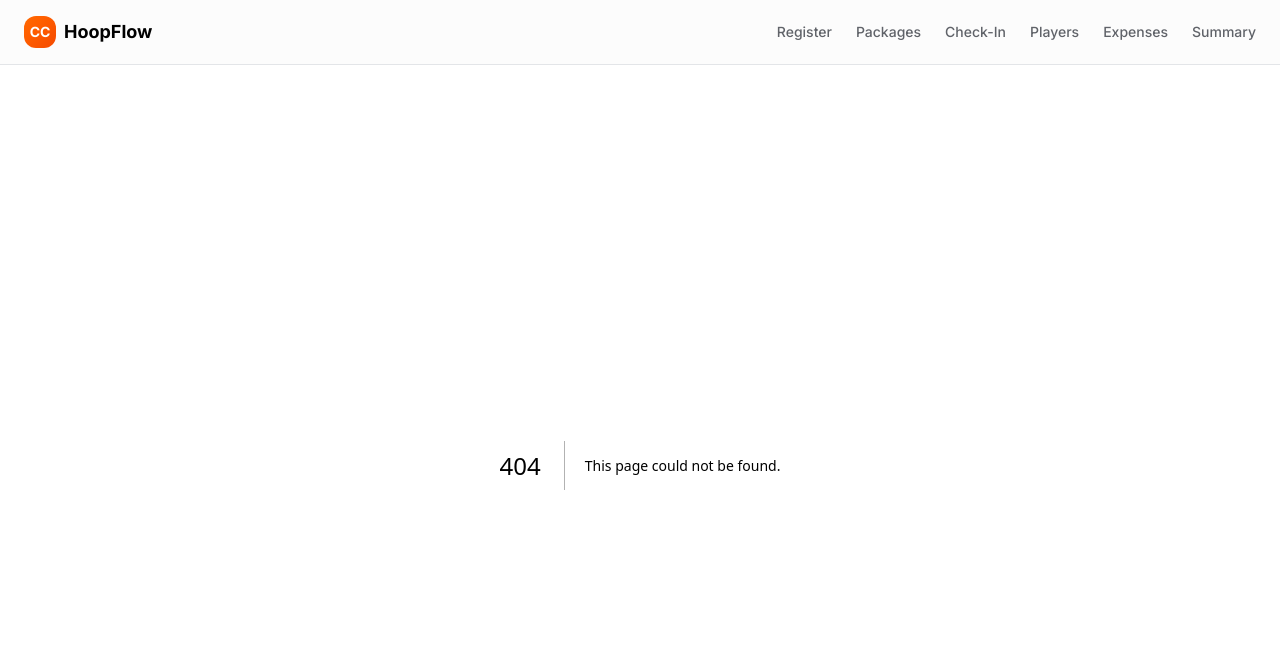
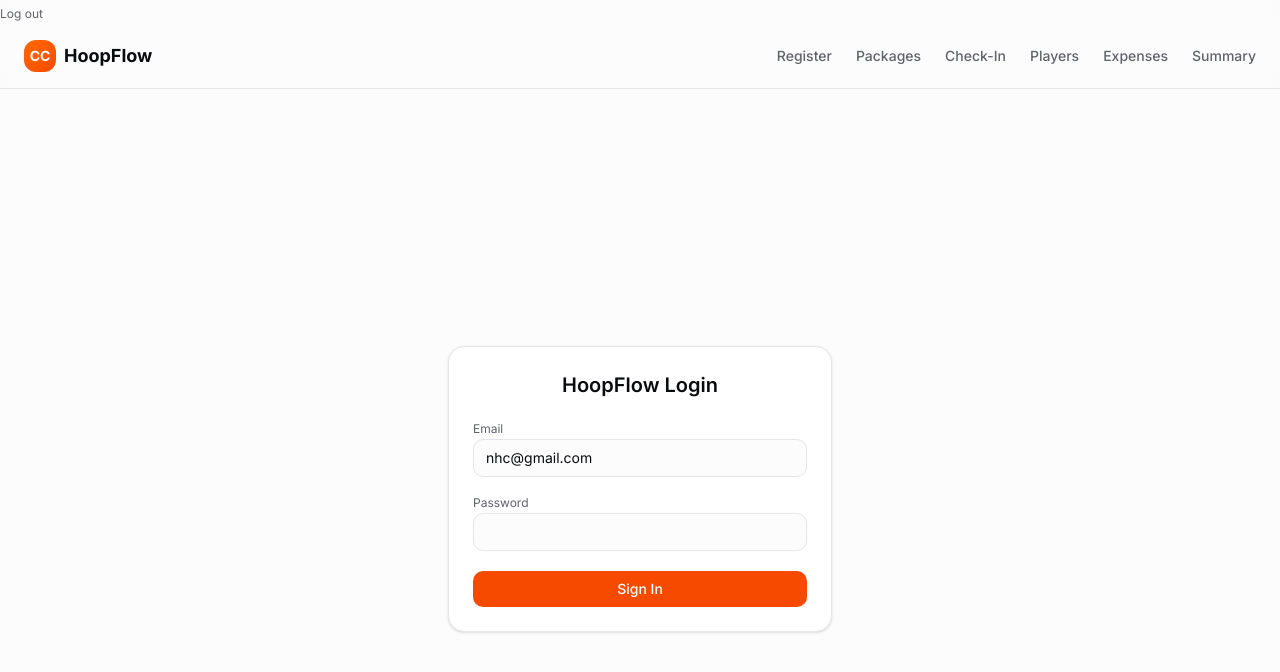
Before and after one commit to HamzahM03/COACH_MANAGER_NHC, a Next.js app in the folder camp-coach-app/: page /login in a window 1280 px wide. Before the commit this address had no page. Shown: the top 672 px of the page. Built offline with nearby package versions, Linux system fonts and the light colour scheme; no server answers.

Commit message:
create authentication via supabase and add rls protection on table so only valid users can see content if logged in

```diff
--- a/camp-coach-app/package.json
+++ b/camp-coach-app/package.json
@@ -9,7 +9,8 @@
     "lint": "eslint"
   },
   "dependencies": {
-    "@supabase/supabase-js": "^2.86.0",
+    "@supabase/ssr": "^0.8.0",
+    "@supabase/supabase-js": "^2.86.2",
     "@vercel/analytics": "^1.6.1",
     "lucide-react": "^0.555.0",
     "next": "16.0.5",
--- /dev/null
+++ b/camp-coach-app/src/app/components/Logout.jsx
@@ -0,0 +1,22 @@
+"use client";
+
+import { supabase } from "@/lib/supabase/client";
+import { useRouter } from "next/navigation";
+
+export function LogoutButton() {
+  const router = useRouter();
+
+  async function handleLogout() {
+    await supabase.auth.signOut();
+    router.push("/login");
+  }
+
+  return (
+    <button
+      onClick={handleLogout}
+      className="text-xs text-muted-foreground hover:text-foreground"
+    >
+      Log out
+    </button>
+  );
+}
--- a/camp-coach-app/src/app/layout.tsx
+++ b/camp-coach-app/src/app/layout.tsx
@@ -5,6 +5,7 @@ import { Analytics } from "@vercel/analytics/next"
 import "./globals.css"
 import Link from "next/link"
 import { Menu } from "lucide-react"
+import { LogoutButton } from "./components/Logout"
 
 const inter = Inter({ subsets: ["latin"], variable: "--font-inter" })
 const jetbrainsMono = JetBrains_Mono({ subsets: ["latin"], variable: "--font-mono" })
@@ -22,7 +23,9 @@ export default function RootLayout({
   return (
     <html lang="en" className={`${inter.variable} ${jetbrainsMono.variable}`}>
       <body className="font-sans antialiased">
+
         <nav className="sticky top-0 z-50 w-full border-b border-border bg-background/95 backdrop-blur supports-[backdrop-filter]:bg-background/80">
+          <LogoutButton/>
           <div className="max-w-7xl mx-auto flex items-center justify-between px-6 py-4">
             {/* Logo */}
             <Link href="/" className="flex items-center gap-2 font-bold text-lg hover:opacity-80 transition-opacity">
--- /dev/null
+++ b/camp-coach-app/src/app/login/page.tsx
@@ -0,0 +1,81 @@
+"use client";
+
+import { useState, FormEvent } from "react";
+import { useRouter } from "next/navigation";
+import { supabase } from "@/lib/supabase/client";
+
+
+export default function LoginPage() {
+  const router = useRouter();
+  const [email, setEmail] = useState("nhc@gmail.com"); // prefill for you
+  const [password, setPassword] = useState("");
+  const [loading, setLoading] = useState(false);
+  const [errorMsg, setErrorMsg] = useState<string | null>(null);
+
+  async function handleSubmit(e: FormEvent) {
+    e.preventDefault();
+    setErrorMsg(null);
+    setLoading(true);
+
+    const { error } = await supabase.auth.signInWithPassword({
+      email,
+      password,
+    });
+
+    setLoading(false);
+
+    if (error) {
+      setErrorMsg(error.message);
+      return;
+    }
+
+    // success → go to dashboard
+    router.push("/");
+  }
+
+  return (
+    <main className="min-h-screen flex items-center justify-center bg-background">
+      <div className="w-full max-w-sm bg-card border border-border rounded-xl shadow p-6 space-y-4">
+        <h1 className="text-xl font-semibold text-center text-foreground">
+          HoopFlow Login
+        </h1>
+
+        {errorMsg && (
+          <p className="text-sm text-red-500 text-center">{errorMsg}</p>
+        )}
+
+        <form onSubmit={handleSubmit} className="space-y-3">
+          <div className="space-y-1">
+            <label className="text-xs text-muted-foreground">Email</label>
+            <input
+              type="email"
+              className="w-full border border-border rounded-md px-3 py-2 text-sm bg-background text-foreground focus:outline-none focus:ring focus:ring-orange-200"
+              value={email}
+              onChange={(e) => setEmail(e.target.value)}
+              required
+            />
+          </div>
+
+          <div className="space-y-1">
+            <label className="text-xs text-muted-foreground">Password</label>
+            <input
+              type="password"
+              className="w-full border border-border rounded-md px-3 py-2 text-sm bg-background text-foreground focus:outline-none focus:ring focus:ring-orange-200"
+              value={password}
+              onChange={(e) => setPassword(e.target.value)}
+              required
+            />
+          </div>
+
+          <button
+            type="submit"
+            disabled={loading}
+            className="w-full mt-2 bg-orange-600 text-white rounded-md py-2 text-sm font-medium hover:bg-orange-700 disabled:opacity-60"
+          >
+            {loading ? "Signing in..." : "Sign In"}
+          </button>
+        </form>
+      </div>
+    </main>
+  );
+}
--- a/camp-coach-app/src/app/page.tsx
+++ b/camp-coach-app/src/app/page.tsx
@@ -1,6 +1,7 @@
 import type React from "react"
 import Link from "next/link"
 import { CheckCircle2, UserPlus, Package, Users, DollarSign, BarChart3, Calendar } from "lucide-react"
+
 
 export default function Home() {
   return (
--- a/camp-coach-app/src/app/players/[id]/page.tsx
+++ b/camp-coach-app/src/app/players/[id]/page.tsx
@@ -19,7 +19,7 @@ export default async function PlayerProfilePage({
   const { id: playerId } = await params
 
 
-  const supabase = createServerSupabase() // create server client once
+  const supabase = await createServerSupabase() // create server client once
 
 
   // 1) Load player
--- a/camp-coach-app/src/app/summary/page.tsx
+++ b/camp-coach-app/src/app/summary/page.tsx
@@ -1,6 +1,6 @@
-// summary page
-
+// app/summary/page.tsx (or wherever it lives)
 import { createServerSupabase } from "@/lib/supabase/server";
+import { redirect } from "next/navigation";
 
 type RevenueRow = {
   price_cents: number;
@@ -17,22 +17,30 @@ function formatCurrency(cents: number) {
 }
 
 export default async function SummaryPage() {
-  const supabase = createServerSupabase(); // 👈 server client
+  const supabase = await createServerSupabase(); // 👈 await now
 
-  // figure out current month range
+  // 🔒 enforce login on server side
+  const {
+    data: { user },
+  } = await supabase.auth.getUser();
+
+  if (!user) {
+    redirect("/login");
+  }
+
+  // ... your existing summary logic below ...
   const now = new Date();
   const year = now.getFullYear();
-  const month = now.getMonth(); // 0 = Jan
+  const month = now.getMonth();
 
   const startOfMonth = new Date(year, month, 1);
   const startOfNextMonth = new Date(year, month + 1, 1);
 
-  const startIso = startOfMonth.toISOString(); // for timestamp columns
+  const startIso = startOfMonth.toISOString();
   const nextIso = startOfNextMonth.toISOString();
-  const startDateStr = startIso.slice(0, 10); // "YYYY-MM-DD"
+  const startDateStr = startIso.slice(0, 10);
   const nextDateStr = nextIso.slice(0, 10);
 
-  // 1) Revenue for the month (sum of player_packages.price_cents)
   const { data: revenueData, error: revenueError } = await supabase
     .from("player_packages")
     .select("price_cents, purchased_at")
@@ -45,7 +53,6 @@ export default async function SummaryPage() {
     0
   );
 
-  // 2) Expenses for the month (sum of expenses.amount_cents)
   const { data: expenseData, error: expenseError } = await supabase
     .from("expenses")
     .select("amount_cents, date")
@@ -67,81 +74,7 @@ export default async function SummaryPage() {
 
   return (
     <main className="min-h-screen flex items-center justify-center bg-gray-50">
-      <div className="w-full max-w-2xl bg-white rounded-xl shadow p-6 space-y-6">
-        <h1 className="text-2xl font-semibold text-center">
-          Monthly Summary
-        </h1>
-        <p className="text-sm text-gray-600 text-center">
-          {monthLabel}
-        </p>
-
-        {(revenueError || expenseError) && (
-          <p className="text-sm text-red-500 text-center">
-            Failed to load some data. Revenue error:{" "}
-            {revenueError?.message || "none"}. Expenses error:{" "}
-            {expenseError?.message || "none"}.
-          </p>
-        )}
-
-        <div className="grid grid-cols-1 md:grid-cols-3 gap-4">
-          <div className="border rounded-lg p-4 text-center">
-            <h2 className="text-xs font-semibold text-gray-500 uppercase">
-              Revenue
-            </h2>
-            <p className="text-xl font-bold mt-1">
-              {formatCurrency(totalRevenueCents)}
-            </p>
-            <p className="text-xs text-gray-500 mt-1">
-              From sold packages this month
-            </p>
-          </div>
-
-          <div className="border rounded-lg p-4 text-center">
-            <h2 className="text-xs font-semibold text-gray-500 uppercase">
-              Expenses
-            </h2>
-            <p className="text-xl font-bold mt-1">
-              {formatCurrency(totalExpensesCents)}
-            </p>
-            <p className="text-xs text-gray-500 mt-1">
-              Logged in Expenses page
-            </p>
-          </div>
-
-          <div className="border rounded-lg p-4 text-center">
-            <h2 className="text-xs font-semibold text-gray-500 uppercase">
-              Profit
-            </h2>
-            <p
-              className={`text-xl font-bold mt-1 ${
-                profitCents >= 0 ? "text-green-600" : "text-red-600"
-              }`}
-            >
-              {formatCurrency(profitCents)}
-            </p>
-            <p className="text-xs text-gray-500 mt-1">
-              Revenue − Expenses
-            </p>
-          </div>
-        </div>
-
-        <div className="border rounded-md p-3 space-y-1 text-sm text-gray-600">
-          <p>
-            Revenue is calculated from{" "}
-            <code className="text-xs bg-gray-100 px-1 py-0.5 rounded">
-              player_packages.price_cents
-            </code>{" "}
-            where the purchase date is in this month.
-          </p>
-          <p>
-            Expenses are calculated from{" "}
-            <code className="text-xs bg-gray-100 px-1 py-0.5 rounded">
-              expenses.amount_cents
-            </code>{" "}
-            where the expense date is in this month.
-          </p>
-        </div>
-      </div>
+      {/* your existing JSX from before */}
     </main>
   );
 }
--- a/camp-coach-app/src/lib/supabase/server.ts
+++ b/camp-coach-app/src/lib/supabase/server.ts
@@ -1,10 +1,30 @@
-// /lib/supabase/server.ts
-import { createClient } from "@supabase/supabase-js";
+// lib/supabase/server.ts
+import { createServerClient } from "@supabase/ssr";
+import { cookies } from "next/headers";
 
-// NEVER import this in client components
-export function createServerSupabase() {
-  return createClient(
-    process.env.SUPABASE_URL!,
-    process.env.SUPABASE_SERVICE_ROLE_KEY!
+export async function createServerSupabase() {
+  // 👇 In your setup, cookies() is async, so we await it
+  const cookieStore = await cookies();
+
+  return createServerClient(
+    process.env.NEXT_PUBLIC_SUPABASE_URL!,
+    process.env.NEXT_PUBLIC_SUPABASE_ANON_KEY!, // your anon/publishable key
+    {
+      cookies: {
+        getAll() {
+          return cookieStore.getAll();
+        },
+        setAll(cookiesToSet) {
+          try {
+            cookiesToSet.forEach(({ name, value, options }) =>
+              cookieStore.set(name, value, options)
+            );
+          } catch {
+            // This will throw in pure Server Components (read-only cookies).
+            // Safe to ignore for now.
+          }
+        },
+      },
+    }
   );
 }
```
Also changed, not shown: 1 other file (tests, documents, lock files or other folders).
